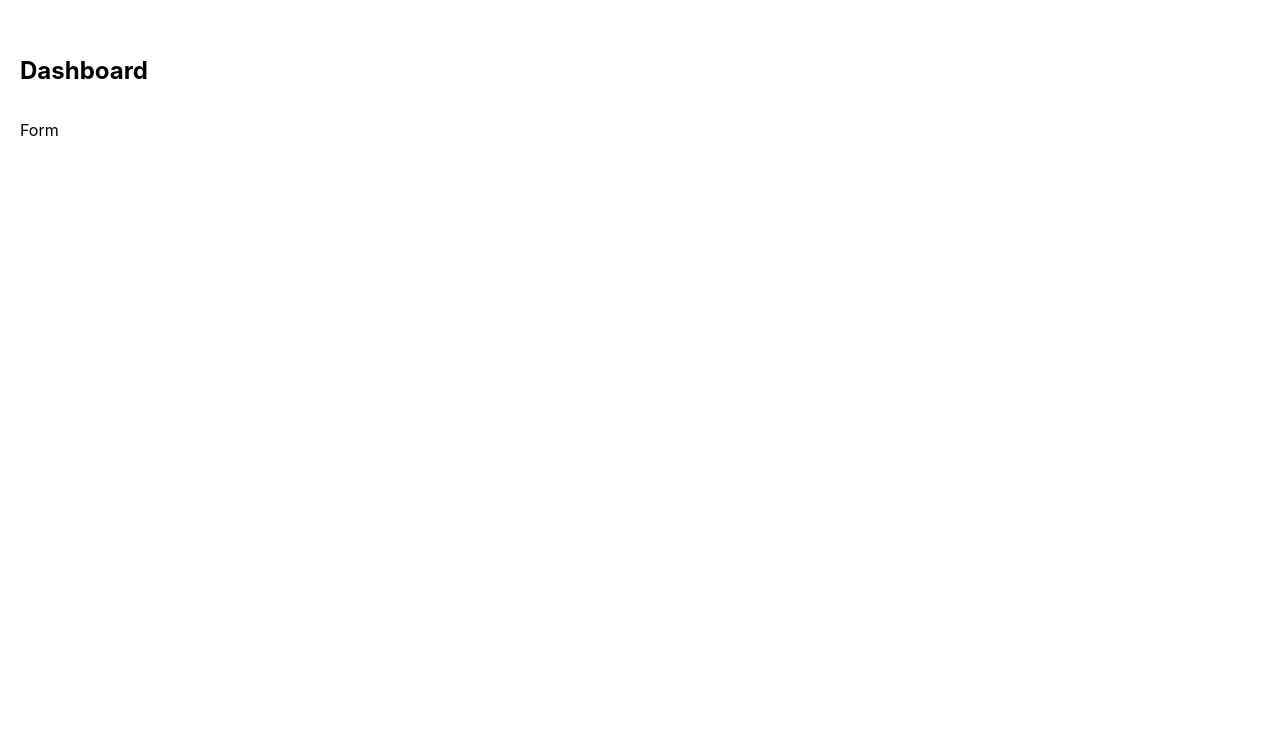
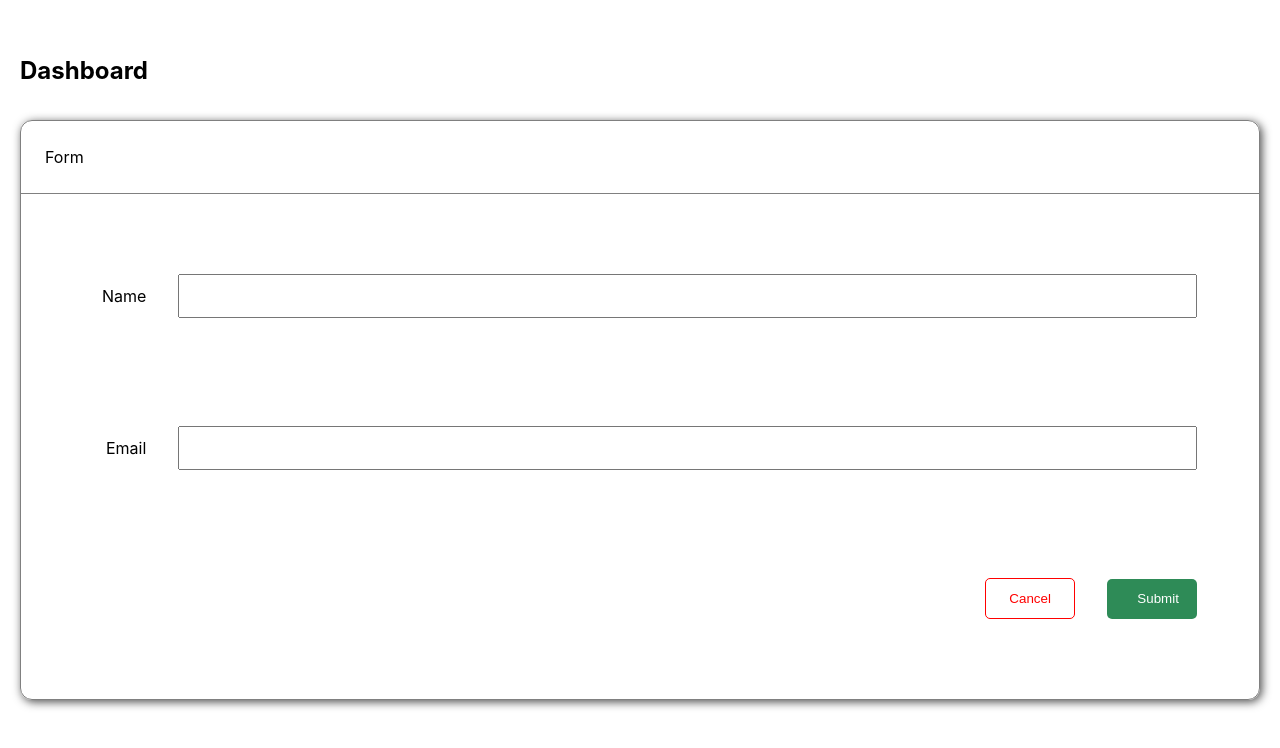
Before and after one commit to DC2009/proexe, a React (Create React App) app: page /NewUser in a window 1280 px wide. Shown: the top 748 px of the page. Built offline with nearby package versions, Linux system fonts and the light colour scheme; no server answers.

Commit message:
Add user form

```diff
--- a/src/App.css
+++ b/src/App.css
@@ -9,7 +9,7 @@
   align-items: stretch;
 }
 
-button {
+button, input[type=submit] {
   color: white;
   border-radius: 5px;
   border: none;
--- /dev/null
+++ b/src/components/users/userForm.css
@@ -0,0 +1,57 @@
+.user-form {
+  display: flex;
+  flex-direction: column;
+  align-items: stretch;
+  padding: 40px 0;
+}
+
+.form-element-wrapper {
+  display: flex;
+  flex-direction: column;
+  padding: 40px 5%;
+}
+
+.form-element-wrapper > p {
+  display: block;
+  height: 20px;
+  margin-top: 8px;
+  margin-left: 10%;
+  color: red;
+}
+
+.error {
+  border-color: red;
+}
+
+.input-wrapper {
+  display: flex;
+  flex-wrap: nowrap;
+  justify-content: flex-end;
+  align-items: center;
+}
+
+.input-wrapper input {
+  max-width: 90%;
+  margin-left: 32px;
+  height: 40px;
+  padding-left: 12px;
+}
+
+.input-wrapper input:not([type='submit']) {
+  flex: 1;
+}
+
+.form-button {
+  width: 90px;
+  padding: 12px 0;
+}
+
+.cancel {
+  background-color: white;
+  border: 1px solid red;
+  color: red;
+}
+
+.submit {
+  background-color: seagreen;
+}
--- a/src/components/users/userForm.js
+++ b/src/components/users/userForm.js
@@ -1,11 +1,112 @@
-import React, { useContext } from 'react'
+import React, { useContext, useState, useEffect } from 'react'
 import { useHistory } from 'react-router-dom'
+import { useParams } from 'react-router'
+import { UserContext } from '../../context/users'
+
+import './users.css'
+import './userForm.css'
 
 const UserForm = () => {
+  const [{ name, email }, setUser] = useState({ name: '', email: '' })
+  const [errors, setErrors] = useState({})
+
+  const { users, getUser, handleAdd, handleEdit } = useContext(UserContext)
+  const { id } = useParams()
+
+  useEffect(() => {
+    if (id) {
+      const user = getUser(parseInt(id))
+      if (user) {
+        setUser({
+          name: user.name,
+          email: user.email
+        })
+      }
+    }
+  }, [id, users, getUser])
+
+  const history = useHistory()
+
+  const handleName = (value) => {
+    if (errors['name']) {
+      delete errors.name
+    }
+
+    setUser({
+      name: value,
+      email
+    })
+  }
+
+  const handleEmail = (value) => {
+    if (errors['email']) {
+      delete errors.email
+    }
+
+    setUser({
+      name,
+      email: value
+    })
+  }
+
+  const handleSubmit = (e) => {
+    e.preventDefault()
+    const error = validate(name, email)
+    if (Object.keys(error).length === 0) {
+      if (id) {
+        handleEdit(parseInt(id), name, email)
+      } else {
+        handleAdd(name, email)
+      }
+      history.push('/')
+    } else {
+      setErrors(error)
+    }
+  }
+
+  const validate = (name, email) => {
+    const error = {}
+    if (name.length === 0) {
+      error['name'] = `Name can't be empty`
+    }
+
+    if (email.length < 5) {
+      error['email'] = 'Email should be at least 5 charcters long'
+    } else if (email.split('').filter(x => x === '@').length !== 1) {
+      error['email'] = 'Email should contain a @'
+    } else if (email.indexOf('.') === -1) {
+      error['email'] = 'Email should contain at least one dot'
+    }
+    return error
+  }
 
   return(
-    <div>
-      Form
+    <div className='users-route'>
+      <header>
+        Form
+      </header>
+      <form className='user-form' onSubmit={handleSubmit}>
+        <div className='form-element-wrapper'>
+          <div className='input-wrapper'>
+            <label htmlFor='name'>Name</label>
+            <input type='text' id='name' value={name} onChange={(e) => handleName(e.target.value)}/>
+          </div>
+          <p className={`error-message ${errors.name ? '' : 'hidden'}`}>{errors.name}</p>
+        </div>
+        <div className='form-element-wrapper'>
+          <div className='input-wrapper'>
+            <label htmlFor='email'>Email</label>
+            <input type='email' id='email' value={email} onChange={(e) => handleEmail(e.target.value)}/>
+          </div>
+          <p className={`error-message ${errors.email ? '' : 'hidden'}`}>{errors.email}</p>
+        </div>
+        <div className='form-element-wrapper'>
+          <div className='input-wrapper'>
+            <button className='form-button cancel' onClick={() => history.push('/')}>Cancel</button>
+            <input className='form-button submit' type='submit' value='Submit'/>
+          </div>
+        </div>
+      </form>
     </div>
   )
 }
--- a/src/components/users/userItem.js
+++ b/src/components/users/userItem.js
@@ -8,7 +8,7 @@
     <p>{user.name}</p>
     <p>{user.username}</p>
     <p>{user.email}</p>
-    <p>{user.address.city}</p>
+    <p>{user.address && user.address.city}</p>
     <button className='edit' onClick={() => onEdit(user.id)}>edit</button>
     <button className='delete'>delete</button>
   </li>
--- a/src/context/users.js
+++ b/src/context/users.js
@@ -18,6 +18,28 @@
     }
   }
 
+  const handleAdd = (name, email) => {
+    setUsers(users.concat([{
+      id: users.reduce((max, user) => max = Math.max(max, user.id), 0) + 1,
+      name: name,
+      email: email
+    }]))
+  }
+
+  const handleEdit = (id, name, email) => {
+    const user = getUser(id)
+    if (user) {
+      user.name = name
+      user.email = email
+    }
+  }
+
+  const getUser = id => {
+    if (users) {
+      return users.find(user => user.id === id)
+    }
+  }
+
   useEffect(() => {
     fetchUsers()
   }, [])
@@ -25,6 +47,9 @@
   return(
     <UserContext.Provider
       value={{
+        getUser,
+        handleAdd,
+        handleEdit,
         loading,
         users
       }}
```
